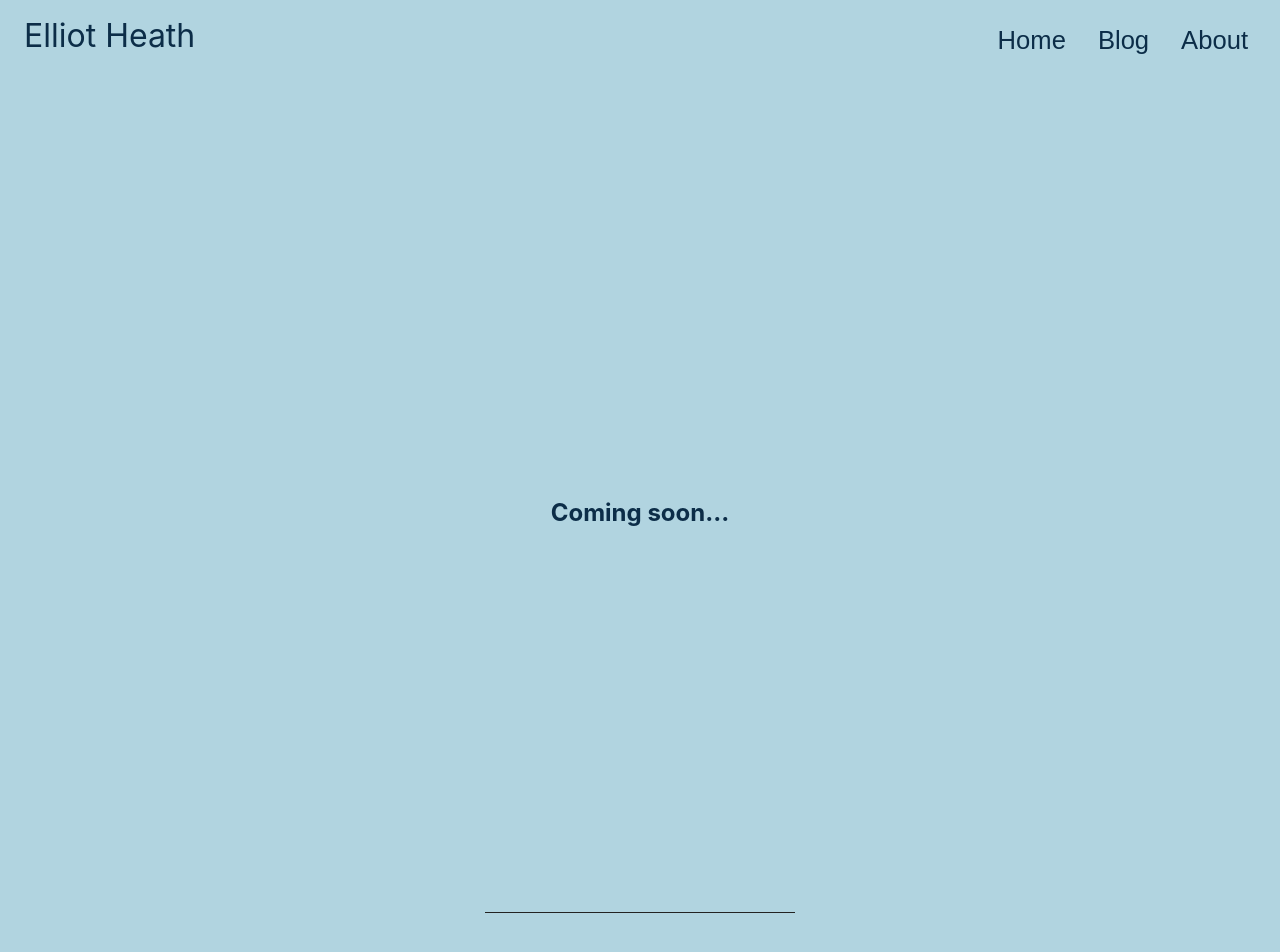
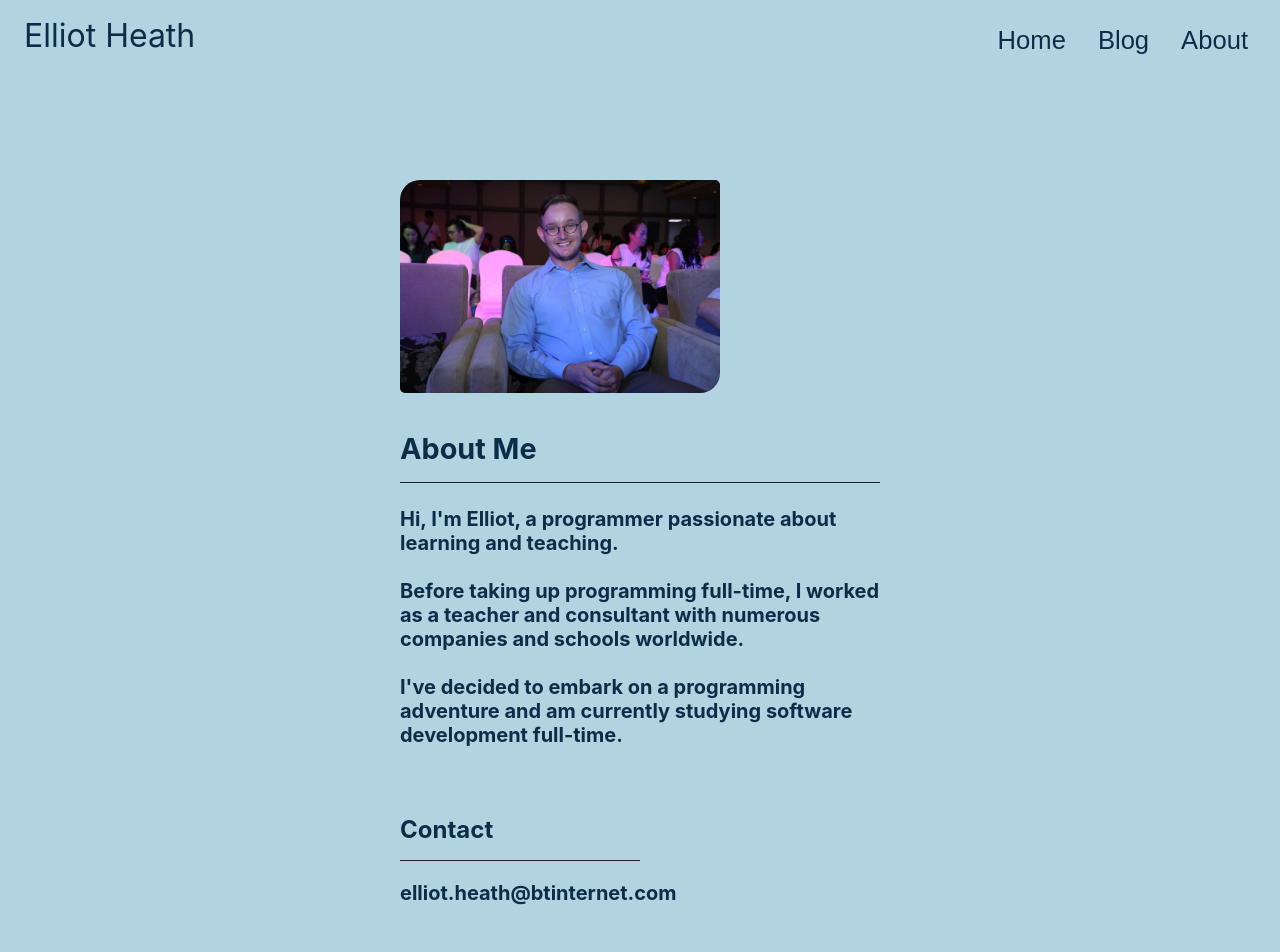
Before and after one commit to eheath30/fantastic-fortnight-folio, a Next.js app: page /about in a window 1280 px wide. Shown: the top 952 px of the page. Built offline with nearby package versions, Linux system fonts and the light colour scheme.

Commit message:
about page

```diff
--- a/pages/about.tsx
+++ b/pages/about.tsx
@@ -4,6 +4,19 @@ import Image from "next/image";
 import styles from "../styles/Home.module.css";
 import { motion } from "framer-motion";
 import Footer from "../components/Layout/Footer";
+import ProfileImg from "../assets/profile.jpg"
+
+import {
+  AboutContainer,
+  AboutGridItem,
+  AboutGridImg,
+  AboutMe,
+  Contact,
+  AboutMeHeader,
+  AboutMeContent,
+  ContactMeHeader,
+  SpecialContact
+} from "../styles/About.module.js";
 
 const containerVariants = {
   hidden: {
@@ -30,18 +43,44 @@ const About: NextPage = () => {
         />
         <link rel="icon" href="/favicon.ico" />
       </Head>
-
-      <main className={styles.main}>
-        <motion.h1
+      <motion.h1
           variants={containerVariants}
           initial="hidden"
           animate="visible"
         >
+    <AboutContainer>
+    <AboutGridItem>
+      <AboutGridImg src={ProfileImg.src}></AboutGridImg>
+      <Contact>
+      <ContactMeHeader>Contact</ContactMeHeader>
+      <p>elliot.heath@btinternet.com</p>
+      </Contact>
+    </AboutGridItem>
+    <AboutGridItem>
+      <AboutMe>
+<AboutMeHeader>About Me</AboutMeHeader>
+<AboutMeContent>Hi, I&apos;m Elliot, a programmer passionate about learning and teaching.<br /><br />
+Before taking up programming full-time, I worked as a teacher and consultant with numerous companies and schools worldwide.<br /><br />
+I&apos;ve decided to embark on a programming adventure and am currently studying software development full-time.  </AboutMeContent>
+<SpecialContact>
+      <ContactMeHeader>Contact</ContactMeHeader>
+      <p>elliot.heath@btinternet.com</p>
+      </SpecialContact>
+      </AboutMe>
+      </AboutGridItem>
+    </AboutContainer>
+    <Footer/>
+    </motion.h1>
+
+
+      {/* <main className={styles.main}>
+
           Coming soon...
-        </motion.h1>
-      </main>
 
-      <Footer/>
+      </main> */}
+
+
+
     </div>
   );
 };
--- /dev/null
+++ b/styles/About.module.js
@@ -0,0 +1,93 @@
+import styled from "styled-components";
+
+export const AboutContainer = styled.section`
+  display: grid;
+  width: 100%;
+  margin: 10% auto;
+  padding-bottom: 2rem;
+  @media (min-width: 1311px) {
+    gap: 1rem;
+    grid-template-columns: 1fr 1fr;
+  }
+  @media (max-width: 1310px) {
+    gap: 0.5rem;
+    grid-template-columns: 1fr;
+  }
+  @media (prefers-color-scheme: light) {
+  }
+`;
+
+export const AboutGridItem = styled.div`
+  @media (min-width: 1311px) {
+    margin: 0 0 0 5rem;
+  }
+`;
+
+export const AboutGridImg = styled.img`
+  width: 20rem;
+  border-radius: 20px 5px 20px 5px;
+
+  @media (min-width: 1310px) {
+    margin: 0 5rem 2rem 0;
+  }
+`;
+
+export const AboutMe = styled.div``;
+
+export const Contact = styled.div`
+  @media (max-width: 1310px) {
+    display: none;
+  }
+  @media (min-width: 1311px) {
+    margin: 0 5rem 7rem 0;
+    padding-left: 1rem;
+  }
+`;
+
+export const AboutMeHeader = styled.h2`
+  @media (min-width: 1311px) {
+    margin: 0 5rem 5rem 0;
+    padding-left: 1rem;
+    font-size: 2.2rem;
+  }
+  @media (max-width: 1310px) {
+    padding-bottom: 1rem;
+    border-bottom: 1px solid #222;
+    font-size: 1.8rem;
+  }
+`;
+
+export const ContactMeHeader = styled.h2`
+  @media (min-width: 1311px) {
+    margin: 2rem 0 2rem 0;
+    padding-left: 0.5rem;
+    font-size: 1.8rem;
+  }
+  @media (max-width: 1310px) {
+    padding: 3rem 0 1rem 0;
+    border-bottom: 1px solid #222;
+    width: 50%;
+    font-size: 1.5rem;
+  }
+`;
+
+export const AboutMeContent = styled.p`
+  max-width: 30rem;
+  @media (min-width: 1311px) {
+    margin: 0 5rem 7rem 0;
+    padding-left: 1rem;
+  }
+  @media (max-width: 1310px) {
+    font-size: smaller;
+  }
+`;
+
+export const SpecialContact = styled.p`
+  max-width: 30rem;
+  @media (min-width: 1311px) {
+    display: none;
+  }
+  @media (max-width: 1310px) {
+    font-size: smaller;
+  }
+`;
```
Also changed, not shown: assets/profile.jpg (added).
